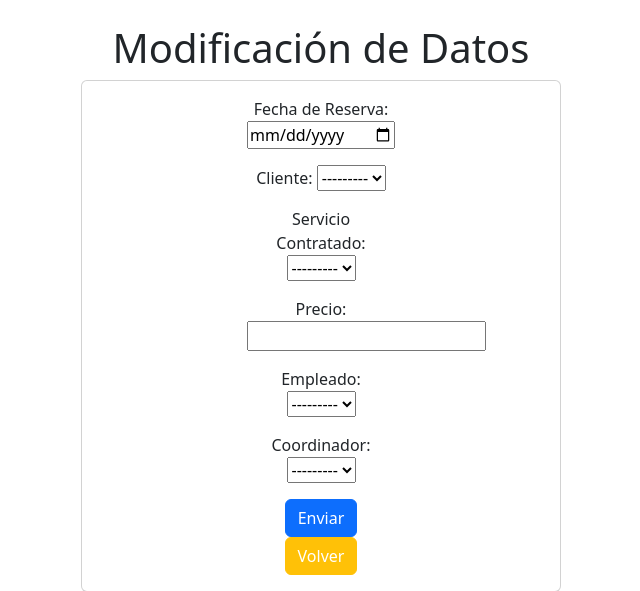
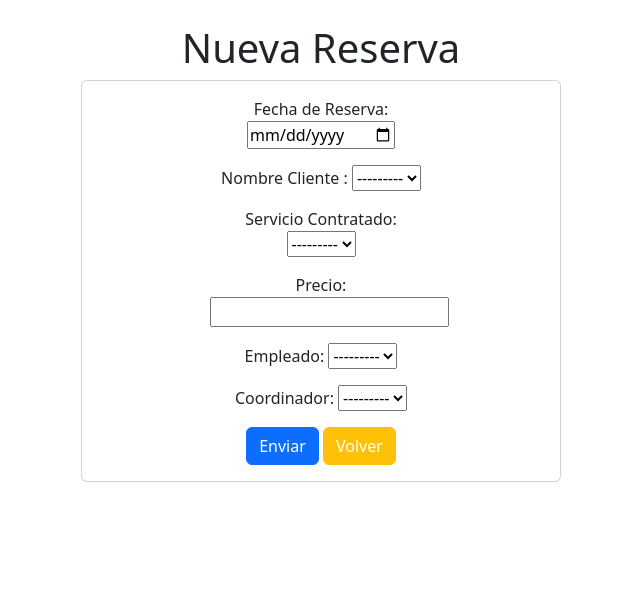
Before and after one commit to nicolasrojas88/squad3_services, a Django app: page /reservas/nuevo/ in a window 1280 px wide. Shown: the part 56-647 px from the top of the page, without its empty margins (319-959 px from the left). Run offline with Django 3.2, Linux system fonts and the light colour scheme; data that the repository does not hold is empty.

Commit message:
correciones de urls y H1 generico al editar y usar forms

```diff
--- a/reservas/forms.py
+++ b/reservas/forms.py
@@ -48,7 +48,7 @@ class ReservaForm(ModelForm):
     class Meta:
         model = Reserva
         fields = ['fecha_reserva', 'cliente', 'servicio', 'precio', 'empleado', 'coordinador']
-        labels = {'fecha_reserva': 'Fecha de Reserva', 'servicio': 'Servicio Contratado'}
+        labels = {'fecha_reserva': 'Fecha de Reserva', 'servicio': 'Servicio Contratado', 'cliente': "Nombre Cliente "}
         widgets = {
             'fecha_reserva': widgets.DateInput(attrs={'type': 'date'})
         }
--- a/reservas/models.py
+++ b/reservas/models.py
@@ -38,7 +38,7 @@ class Servicio(models.Model):
     activo = models.BooleanField(default=True)
 
     def __str__(self):
-        return f"{self.nombre} {self.apellido}"
+        return f"{self.nombre}"
 
 
 class Cliente(models.Model):
--- a/reservas/templates/tabla_reservas.html
+++ b/reservas/templates/tabla_reservas.html
@@ -42,7 +42,7 @@
           <td>{{ r.coordinador }}</td>
           <td>{{ r.empleado }}</td>
           <td>{{ r.servicio }}</td>
-          <td>{{ r.precio }}</td>
+          <td>$ {{ r.precio }}</td>
           <td>
             <a href="{% url 'actualizar_reserva' r.id %}" class="btn btn-outline-primary me-md-2" role="button" aria-disabled="true">
               <svg xmlns="http://www.w3.org/2000/svg" width="16" height="16" fill="currentColor" class="bi bi-person-fill-gear" viewBox="0 0 16 16">
--- a/reservas/urls.py
+++ b/reservas/urls.py
@@ -30,6 +30,6 @@ urlpatterns =[
     path('reservas/nuevo/', views.alta_reserva_vista, name='alta_reserva'),
     path('reservas/listado', views.reservas_vista, name="reservas"),
     path('reservas/modificar/<int:reserva_id>', views.actualizar_reserva_vista, name="actualizar_reserva"),
-    path('reservas/eliminar/<int:reserva_id>', views.actualizar_reserva_vista, name="actualizar_reserva"),
+    path('reservas/eliminar/<int:reserva_id>', views.eliminar_reserva, name="eliminar_reserva"),
 
 ]
--- a/reservas/views.py
+++ b/reservas/views.py
@@ -68,7 +68,7 @@ def alta_servicio_vista(request):
         if form.is_valid():
             form.save()
             return redirect('servicios')
-    return render(request, 'form_generico.html', {"form": form, "submit_value": "Enviar", "url_value": 'servicios'})
+    return render(request, 'form_generico.html', {"form": form, "submit_value": "Enviar", "url_value": 'servicios', "h1_value": 'Nuevo Servicio'})
 
 
 def servicios_vista(request):
@@ -84,7 +84,7 @@ def actualizar_servicio_vista(request, servicio_id):
         if form.is_valid():
             form.save()
             return redirect('servicios')
-    return render(request, 'form_generico.html', {"form": form, "submit_value": "Actualizar", 'actualizar_servicio': actualizar_servicio, "url_value": 'reservas'})
+    return render(request, 'form_generico.html', {"form": form, "submit_value": "Actualizar", 'actualizar_servicio': actualizar_servicio, "url_value": 'servicios', "h1_value": 'Editar Servicio'})
 
 
 def activar_servicio(request, servicio_id):
@@ -96,7 +96,7 @@ def activar_servicio(request, servicio_id):
 
 
 def desactivar_servicio(request, servicio_id):
-    estado_servicio = Coordinador.objects.filter(id=servicio_id).first()
+    estado_servicio = Servicio.objects.filter(id=servicio_id).first()
     if estado_servicio.activo == True:
         estado_servicio.activo = False
         estado_servicio.save()
@@ -132,7 +132,7 @@ def actualizar_coordinador_vista(request, coordinador_id):
         if form.is_valid():
             form.save()
             return redirect('coordinadores')
-    return render(request, 'form_generico.html', {"form": form, "submit_value": "Actualizar", 'actualizar_coordinador': actualizar_coordinador, "url_value": 'coordinadores'})
+    return render(request, 'form_generico.html', {"form": form, "submit_value": "Actualizar", 'actualizar_coordinador': actualizar_coordinador, "url_value": 'coordinadores', "h1_value": 'Editar Coordinador'})
 
 
 def activar_coordinador(request, coordinador_id):
@@ -158,7 +158,7 @@ def alta_reserva_vista(request):
         if form.is_valid():
             form.save()
             return redirect('reservas')
-    return render(request, 'form_reserva.html', {"form": form, "submit_value": "Enviar", "url_value": 'reservas'})
+    return render(request, 'form_generico.html', {"form": form, "submit_value": "Enviar", "url_value": 'reservas', "h1_value": 'Nueva Reserva'})
 
 
 def reservas_vista(request):
@@ -174,7 +174,7 @@ def actualizar_reserva_vista(request, reserva_id):
         if form.is_valid():
             form.save()
             return redirect('reservas')
-    return render(request, 'form_reserva.html', {"form": form, "submit_value": "Actualizar", 'actualizar_reserva': actualizar_reserva, "url_value": 'reservas'})
+    return render(request, 'form_generico.html', {"form": form, "submit_value": "Actualizar", 'actualizar_reserva': actualizar_reserva, "url_value": 'reservas', "h1_value": 'Editar Reserva'})
 
 
 def eliminar_reserva(request, reserva_id):
@@ -192,7 +192,7 @@ def alta_cliente_vista(request):
         if form.is_valid():
             form.save()
             return redirect('clientes')
-    return render(request, 'form_generico.html', {"form": form, "submit_value": "Enviar", "url_value": 'clientes'})
+    return render(request, 'form_generico.html', {"form": form, "submit_value": "Enviar", "url_value": 'clientes',"h1_value": 'Nuevo Cliente'})
 
 
 def clientes_vista(request):
@@ -208,7 +208,7 @@ def actualizar_cliente_vista(request, cliente_id):
         if form.is_valid():
             form.save()
             return redirect('clientes')
-    return render(request, 'form_generico.html', {"form": form, "submit_value": "Actualizar", 'actualizar_cliente': actualizar_cliente, "url_value": 'clientes'})
+    return render(request, 'form_generico.html', {"form": form, "submit_value": "Actualizar", 'actualizar_cliente': actualizar_cliente, "url_value": 'clientes',"h1_value": 'Editar Cliente'})
 
 
 def activar_cliente(request, cliente_id):
--- a/templates/form_generico.html
+++ b/templates/form_generico.html
@@ -5,7 +5,7 @@
 		<br>
 	</div>
 	<div class="d-grid gap-2">
-      <h1 align="center"> Modificación de Datos </h1>
+      <h1 align="center">{{ h1_value }}</h1>
     </div>
 	<div class="container px-4 text-center">
 	  <div class="row gx-5">
@@ -14,12 +14,13 @@
 			  <div class="card-body">
 				  <div class="d-flex justify-content-center">
                       <form action="#" method="post" class="col-6">
-                            {% csrf_token %}
+                          {% csrf_token %}
 
-                            {{ form.as_p }}
-                                <input class="btn btn-primary" type="submit" value="{{ submit_value }}">
-                                <a href="{% url url_value %}" class="btn btn-warning text-white">Volver</a>
-                        </form>
+                          {{ form.as_p }}
+
+                          <input class="btn btn-primary" type="submit" value="{{ submit_value }}">
+                          <a href="{% url url_value %}" class="btn btn-warning text-white">Volver</a>
+                      </form>
                   </div>
               </div>
             </div>
```
Also changed, not shown: reservas/templates/tabla_servicios.html (+4 -4 lines).
